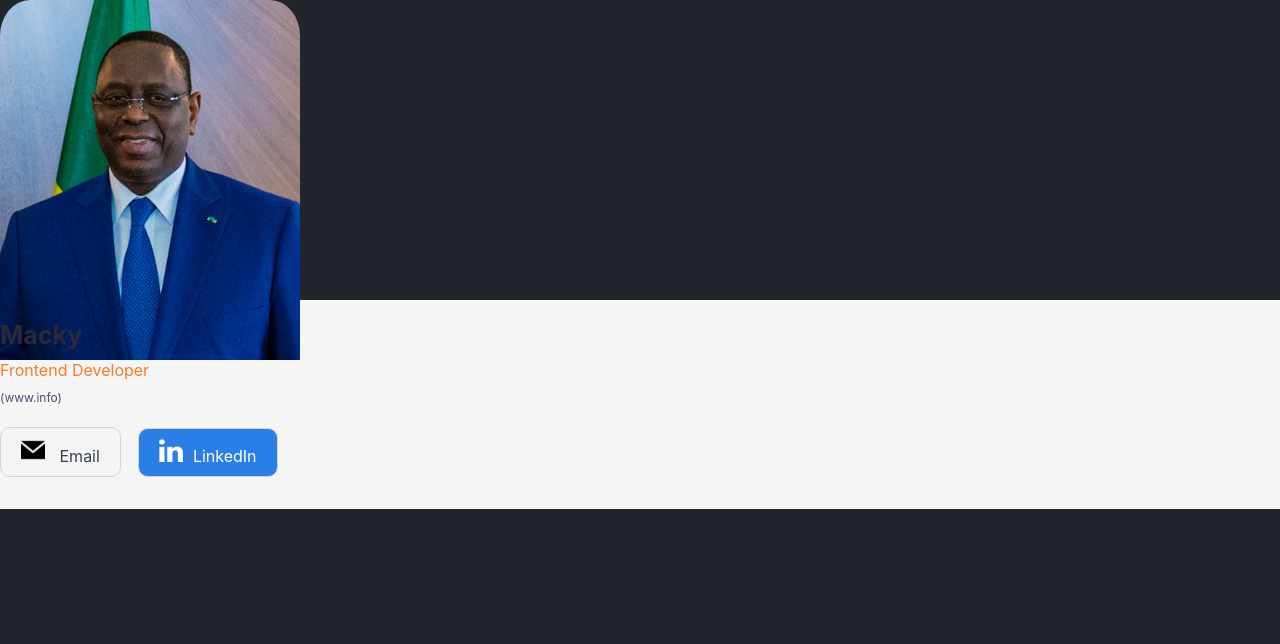
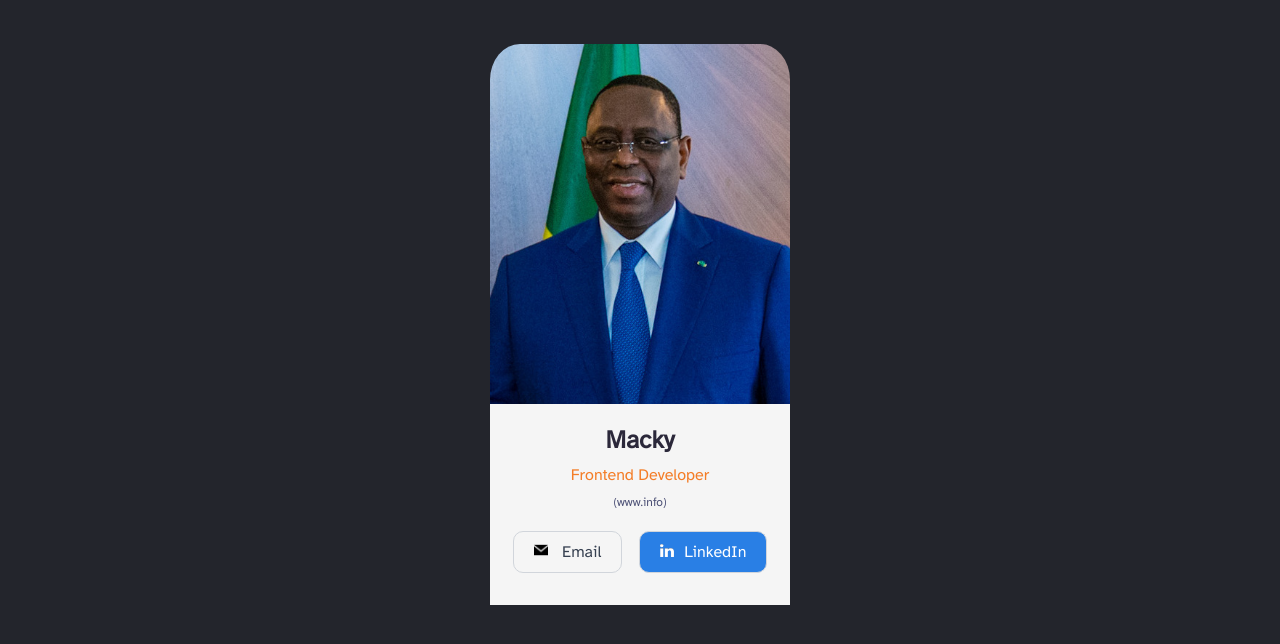
Before and after one commit to billodiallo/my-businesscard, a React (Create React App) app in the folder prject1/scrimsolo/digital-card/: page / in a window 1280 px wide. Shown: the top 644 px of the page. Built offline with nearby package versions, Linux system fonts and the light colour scheme.

Commit message:
Add padding in name

```diff
--- /dev/null
+++ b/prject1/scrimsolo/digital-card/src/components/App.css
@@ -0,0 +1,7 @@
+.App {
+    display: grid;
+    place-items: center;
+    text-align: center;
+    margin-top: 44px;
+    margin-bottom: 44px;
+  }
--- a/prject1/scrimsolo/digital-card/src/components/App.js
+++ b/prject1/scrimsolo/digital-card/src/components/App.js
@@ -1,8 +1,9 @@
 import Info from "./InfosApp";
+import '../components/App.css'
 
 const  App = () => {
   return (
-    <div>
+    <div className="App">
     <Info />
     </div>
   );
--- a/prject1/scrimsolo/digital-card/src/components/InfosApp.js
+++ b/prject1/scrimsolo/digital-card/src/components/InfosApp.js
@@ -1,7 +1,6 @@
 import macky from "../assets/profile.jpg"
 import emailLogo from "../assets/Email-logo.png"
 import linkedln from '../assets/LinkedIn-logo.png'
-import '../styles/styles.css'
 import  styleinfo from '../styles/InfosApp.module.css'
 const Info = () => {
   return (
--- a/prject1/scrimsolo/digital-card/src/index.css
+++ b/prject1/scrimsolo/digital-card/src/index.css
@@ -1,13 +1,16 @@
+@import url("https://fonts.googleapis.com/css2?family=Atkinson+Hyperlegible&display=swap");
+
+*,
+*::before,
+*::after {
+  box-sizing: border-box;
+}
+
 body {
-    margin: 0;
-    font-family: -apple-system, BlinkMacSystemFont, 'Segoe UI', 'Roboto', 'Oxygen',
-      'Ubuntu', 'Cantarell', 'Fira Sans', 'Droid Sans', 'Helvetica Neue',
-      sans-serif;
-    -webkit-font-smoothing: antialiased;
-    -moz-osx-font-smoothing: grayscale;
-  }
-
-  code {
-    font-family: source-code-pro, Menlo, Monaco, Consolas, 'Courier New',
-      monospace;
-  }
+  margin: 0;
+  padding: 0;
+  background-color: #23252c;
+  font-family: "Atkinson Hyperlegible", -apple-system, BlinkMacSystemFont,
+    "Segoe UI", Roboto, Oxygen, Ubuntu, Cantarell, "Open Sans", "Helvetica Neue",
+    sans-serif;
+}
--- a/prject1/scrimsolo/digital-card/src/index.js
+++ b/prject1/scrimsolo/digital-card/src/index.js
@@ -1,6 +1,7 @@
 import React from 'react';
 import ReactDOM from 'react-dom';
 import App from './components/App'
+import "./index.css"
 import reportWebVitals from './reportWebVitals';
 
 ReactDOM.render(
--- a/prject1/scrimsolo/digital-card/src/styles/InfosApp.module.css
+++ b/prject1/scrimsolo/digital-card/src/styles/InfosApp.module.css
@@ -22,6 +22,7 @@
     margin: 0;
     font-size: 25px;
     color: #2b283a;
+    padding-top: 60px;
   }
 
   .title {
--- a/prject1/scrimsolo/digital-card/src/styles/styles.css
+++ /dev/null
@@ -1,15 +0,0 @@
-
-body {
-    background-color: #23252c;
-    font-family: Atkinson Hyperlegible,-apple-system,BlinkMacSystemFont,Segoe UI,Roboto,Oxygen,Ubuntu,Cantarell,Open Sans,Helvetica Neue,sans-serif;
-    margin: 0;
-    padding: 0;
-}
-
-
-
-
-.social {
-    display: flex;
-    justify-content: center;
-}
```
